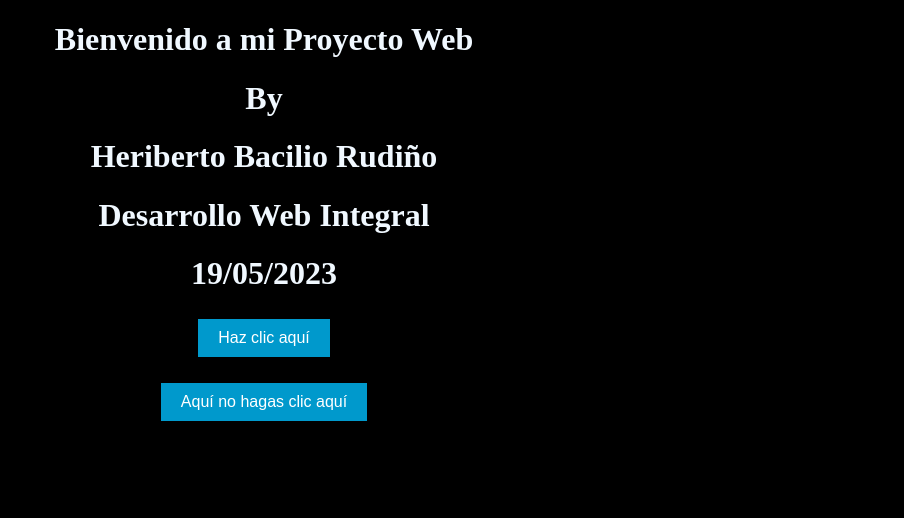
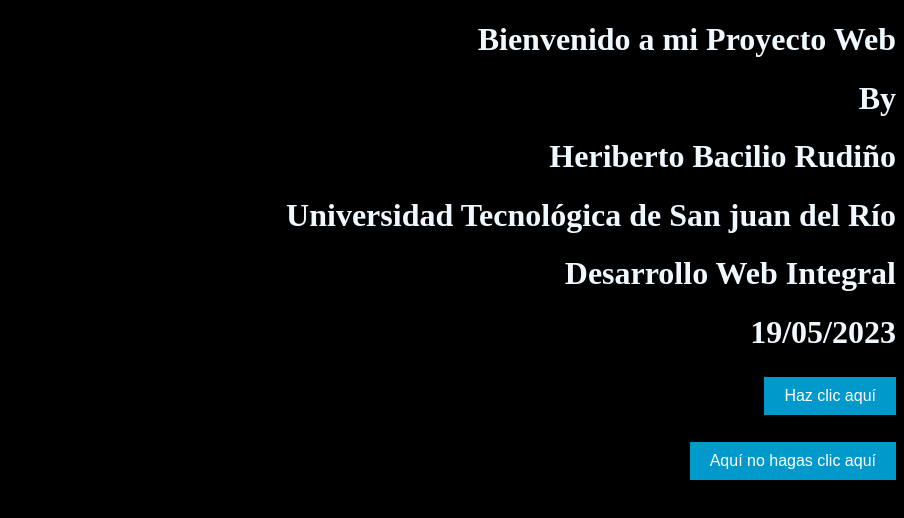
Before and after one commit to he20ri02/Practica_Git, a plain HTML site: page index.html in a window 1280 px wide. Shown: the whole page, without its empty margins (376-1280 px from the left). Drawn offline with Linux system fonts and the light colour scheme.

Commit message:
Este es el tercer y último cambio

```diff
--- a/index.html
+++ b/index.html
@@ -9,6 +9,7 @@
 
     <h1>By</h1>
     <h1>Heriberto Bacilio Rudiño</h1>
+    <h1>Universidad Tecnológica de San juan del Río</h1>
     <h1>Desarrollo Web Integral</h1>
     <h1>19/05/2023</h1>
 
--- a/styles.css
+++ b/styles.css
@@ -1,6 +1,6 @@
 h1 {
     color: aliceblue;
-    text-align: center;
+    text-align: right;
     animation-name: moveInLeft;
     animation-duration: 1s;
   }
```
